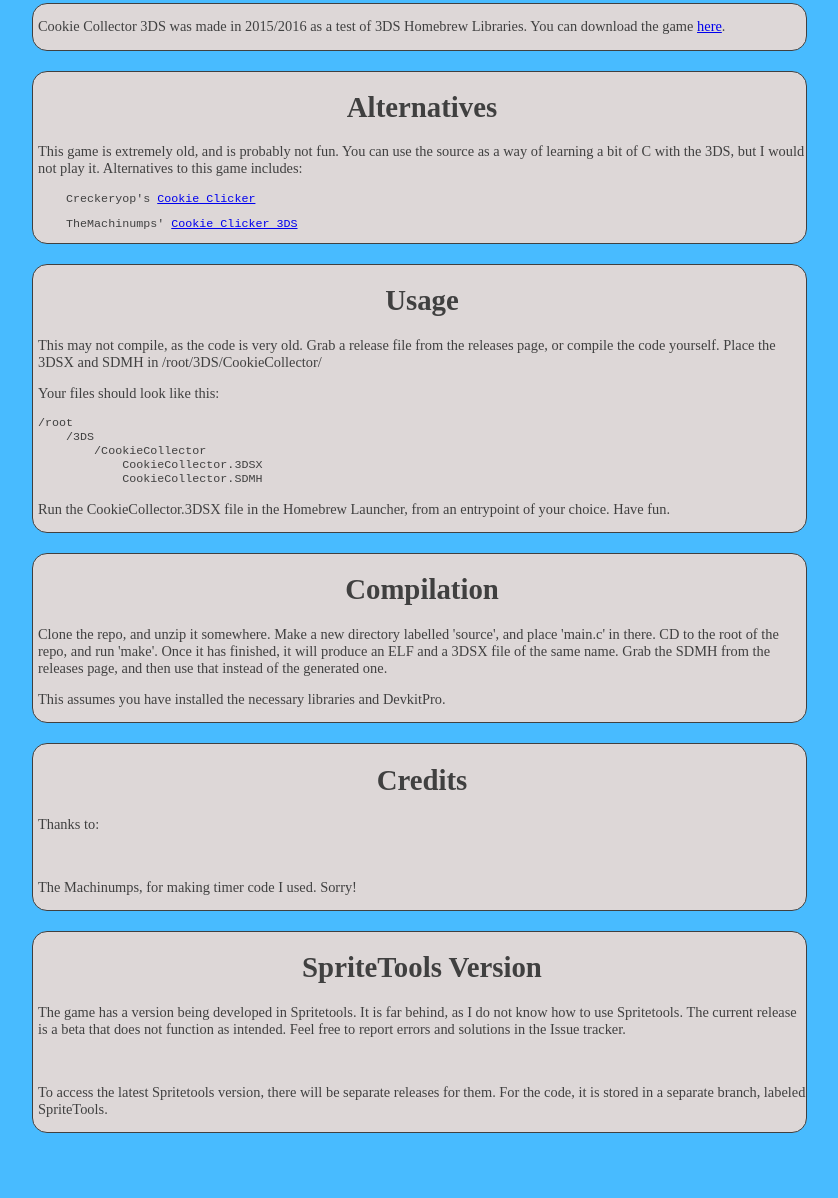
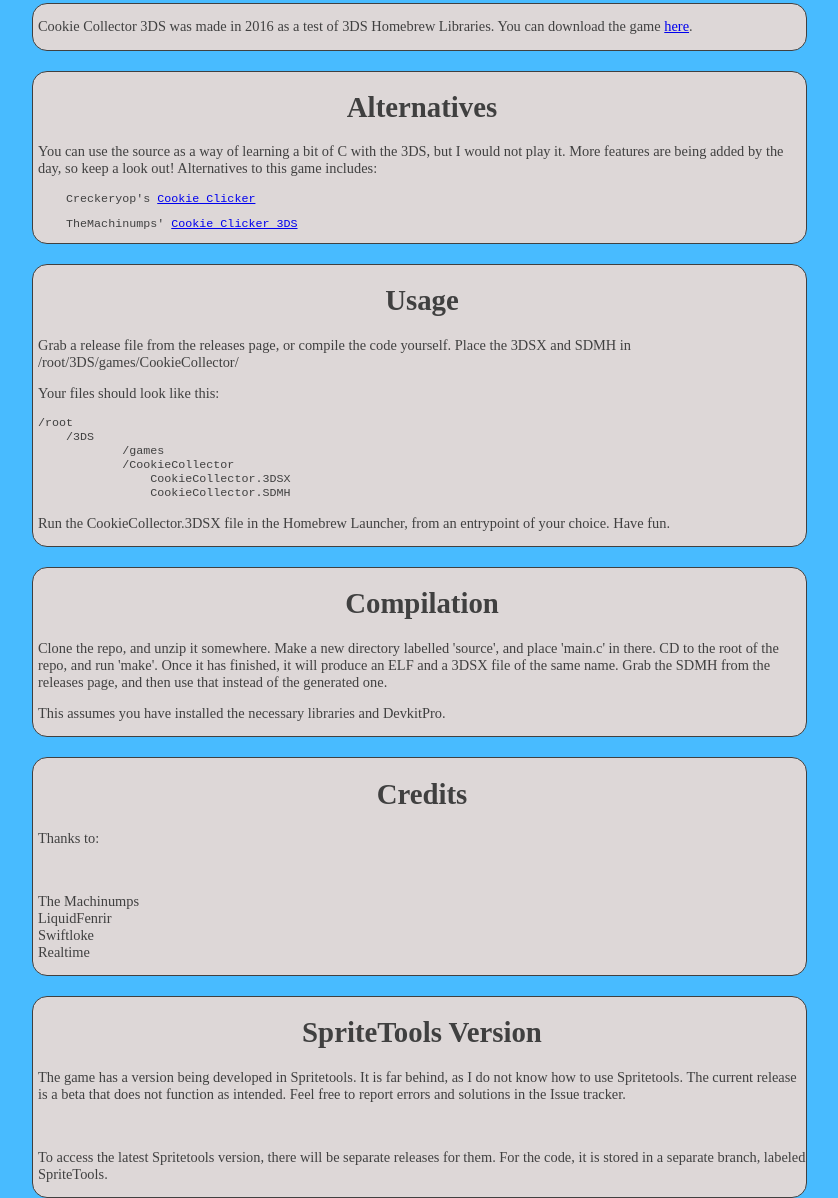
Before and after one commit to GabrielRRussell/CookieCollector-3DS-, a plain HTML site: page index.html in a window 1280 px wide. Shown: the part 119-1317 px from the top of the page, without its empty margins (224-1062 px from the left). Before the commit the page ends 1252 px from the top, so only its background shows below. Drawn offline with Linux system fonts and the light colour scheme.

Commit message:
Edit webpage

```diff
--- a/index.html
+++ b/index.html
@@ -54,12 +54,12 @@
 			<h3 class = "title_sub">Kaisogen</h3>
 
 			<main>
-				<p class = "text">Cookie Collector 3DS was made in 2015/2016 as a test of 3DS Homebrew Libraries. You can download the game <a href = "https://github.com/Kaisogen/CookieCollector-3DS-/releases">here</a>.</p>
+				<p class = "text">Cookie Collector 3DS was made in 2016 as a test of 3DS Homebrew Libraries. You can download the game <a href = "https://github.com/Kaisogen/CookieCollector-3DS-/releases">here</a>.</p>
 			</main>
 
 			<main>
 				<h1 class = "title">Alternatives</h1>
-				<p>This game is extremely old, and is probably not fun. You can use the source as a way of learning a bit of C with the 3DS, but I would not play it. Alternatives to this game includes:</p>
+				<p>You can use the source as a way of learning a bit of C with the 3DS, but I would not play it. More features are being added by the day, so keep a look out! Alternatives to this game includes:</p>
 				<pre>    Creckeryop's <a href = "https://github.com/Creckeryop/3dsCookieClicker/">Cookie Clicker</a></pre>
 
 				<pre>    TheMachinumps' <a href ="https://github.com/TheMachinumps/Cookie_Clicker_3DS/">Cookie Clicker 3DS</a></pre>
@@ -67,9 +67,9 @@
 
 			<main>
 				<h1 class = "title">Usage</h1>
-				<p>This may not compile, as the code is very old. Grab a release file from the releases page, or compile the code yourself. Place the 3DSX and SDMH in /root/3DS/CookieCollector/</p>
+				<p>Grab a release file from the releases page, or compile the code yourself. Place the 3DSX and SDMH in /root/3DS/games/CookieCollector/</p>
 				<p>Your files should look like this:</p>
-				<pre>/root <br>    /3DS<br>        /CookieCollector<br>            CookieCollector.3DSX<br>            CookieCollector.SDMH</pre>
+				<pre>/root <br>    /3DS<br>            /games<br>            /CookieCollector<br>                CookieCollector.3DSX<br>                CookieCollector.SDMH</pre>
 				<p>Run the CookieCollector.3DSX file in the Homebrew Launcher, from an entrypoint of your choice. Have fun.</p>
 			</main>
 
@@ -82,7 +82,7 @@
 				<h1 class = "title">Credits</h1>
 				<p>Thanks to:</p>
 				<br>
-				<p>The Machinumps, for making timer code I used. Sorry!</p>
+				<p>The Machinumps<br>LiquidFenrir<br>Swiftloke<br>Realtime</p>
 			</main>
 
 			<main>
```
